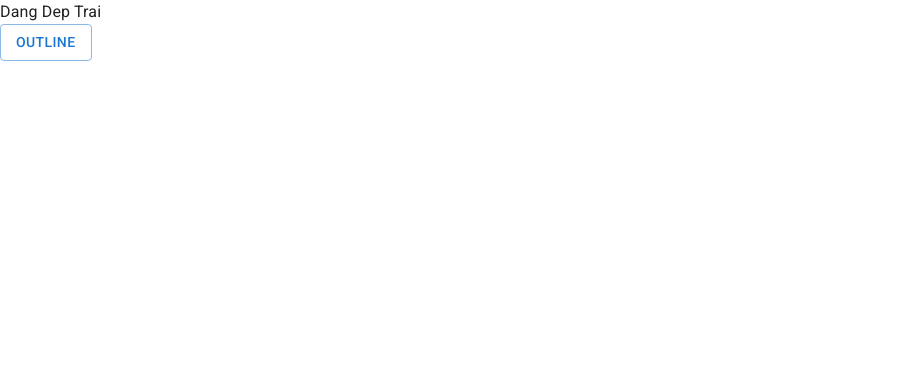
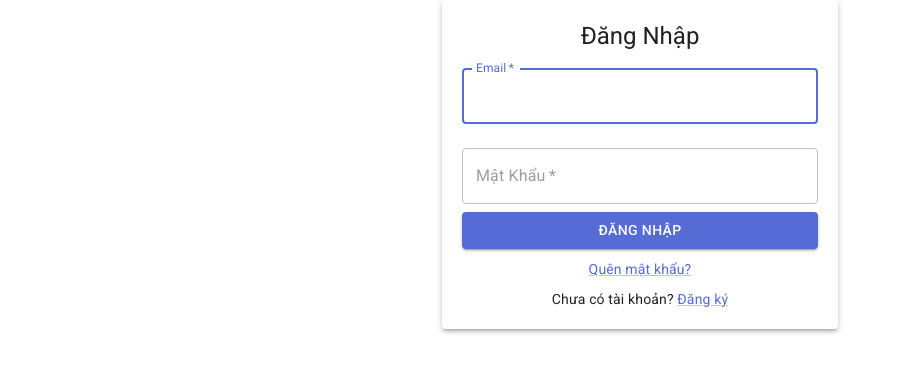
Before and after one commit to ToitenDang/PetsShop_client, a React (Vite) app: page / in a window 1280 px wide. Shown: the top 372 px of the page, without its empty margins (0-903 px from the left). Built offline with nearby package versions, Linux system fonts and the light colour scheme.

Commit message:
Config theme

```diff
--- a/src/App.jsx
+++ b/src/App.jsx
@@ -1,5 +1,6 @@
 import { useState } from 'react'
 import Button from '@mui/material/Button'
+import { red } from '@mui/material/colors'
 
 function App() {
   const [count, setCount] = useState(0)
--- a/src/main.jsx
+++ b/src/main.jsx
@@ -2,10 +2,16 @@ import { StrictMode } from 'react'
 import { createRoot } from 'react-dom/client'
 import App from './App.jsx'
 import CssBaseline from '@mui/material/CssBaseline'
+import { ThemeProvider } from '@mui/material/styles'
+import theme from './theme.js'
+import Login from './pages/Login.jsx'
 
 createRoot(document.getElementById('root')).render(
   <StrictMode>
-    <CssBaseline/>
-    <App />
+    <ThemeProvider theme={theme}>
+      <CssBaseline/>
+      {/* <App /> */}
+      <Login/>
+    </ThemeProvider>
   </StrictMode>,
 )
--- /dev/null
+++ b/src/pages/Login.jsx
@@ -0,0 +1,64 @@
+import React, { useState } from 'react';
+import { TextField, Button, Container, Typography, Paper, Link } from '@mui/material';
+
+const Login = () => {
+  const [email, setEmail] = useState('');
+  const [password, setPassword] = useState('');
+
+  const handleSubmit = (event) => {
+    event.preventDefault();
+    // Xử lý đăng nhập ở đây
+    console.log('Email:', email);
+    console.log('Password:', password);
+  };
+
+  return (
+    <Container component="main" maxWidth="xs">
+      <Paper elevation={3} style={{ padding: '20px' }}>
+        <Typography component="h1" variant="h5" align="center">
+          Đăng Nhập
+        </Typography>
+        <form onSubmit={handleSubmit} noValidate>
+          <TextField
+            variant="outlined"
+            margin="normal"
+            required
+            fullWidth
+            label="Email"
+            autoComplete="email"
+            autoFocus
+            value={email}
+            onChange={(e) => setEmail(e.target.value)}
+          />
+          <TextField
+            variant="outlined"
+            margin="normal"
+            required
+            fullWidth
+            label="Mật Khẩu"
+            type="password"
+            autoComplete="current-password"
+            value={password}
+            onChange={(e) => setPassword(e.target.value)}
+          />
+          <Button type="submit" fullWidth variant="contained" color="primary">
+            Đăng Nhập
+          </Button>
+        </form>
+        <Typography variant="body2" align="center" style={{ marginTop: '10px' }}>
+          <Link href="#" variant="body2">
+            Quên mật khẩu?
+          </Link>
+        </Typography>
+        <Typography variant="body2" align="center" style={{ marginTop: '10px' }}>
+          Chưa có tài khoản?{' '}
+          <Link href="#" variant="body2">
+            Đăng ký
+          </Link>
+        </Typography>
+      </Paper>
+    </Container>
+  );
+};
+
+export default Login;
--- /dev/null
+++ b/src/theme.js
@@ -0,0 +1,23 @@
+import { createTheme } from '@mui/material/styles'
+import { red, grey } from '@mui/material/colors'
+
+// Create a theme instance.
+const theme = createTheme({
+  palette: {
+    mode:'light',
+    primary: {
+      main: '#556cd6',
+    },
+    secondary: {
+      main: '#19857b',
+    },
+    error: {
+      main: red.A400,
+    },
+    text: {
+        secondary: grey[500]
+    }
+  }
+})
+
+export default theme
```
